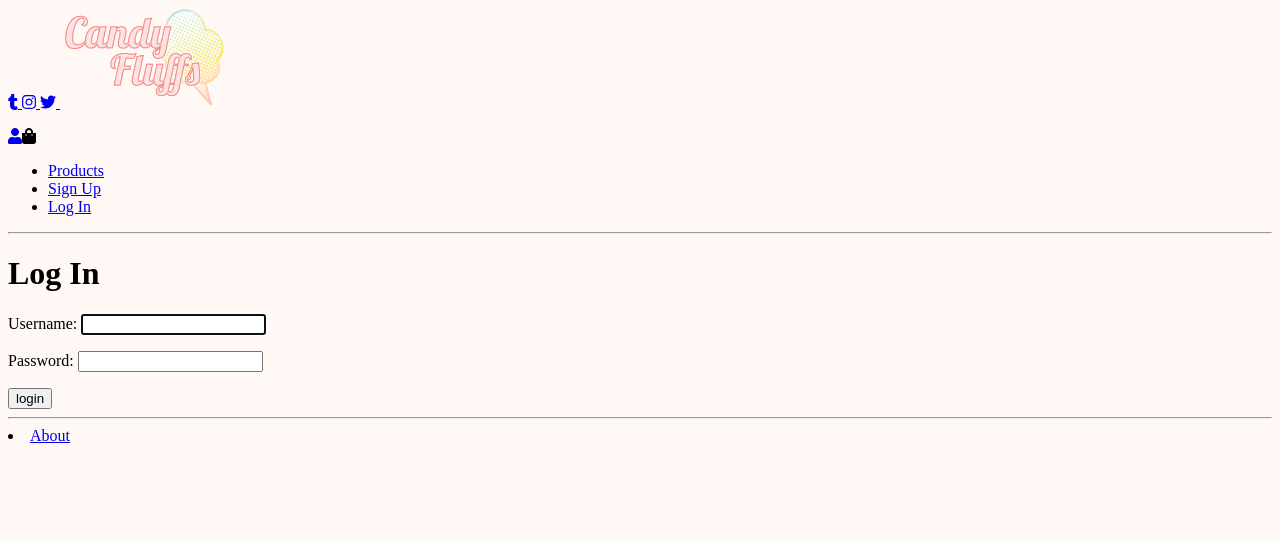
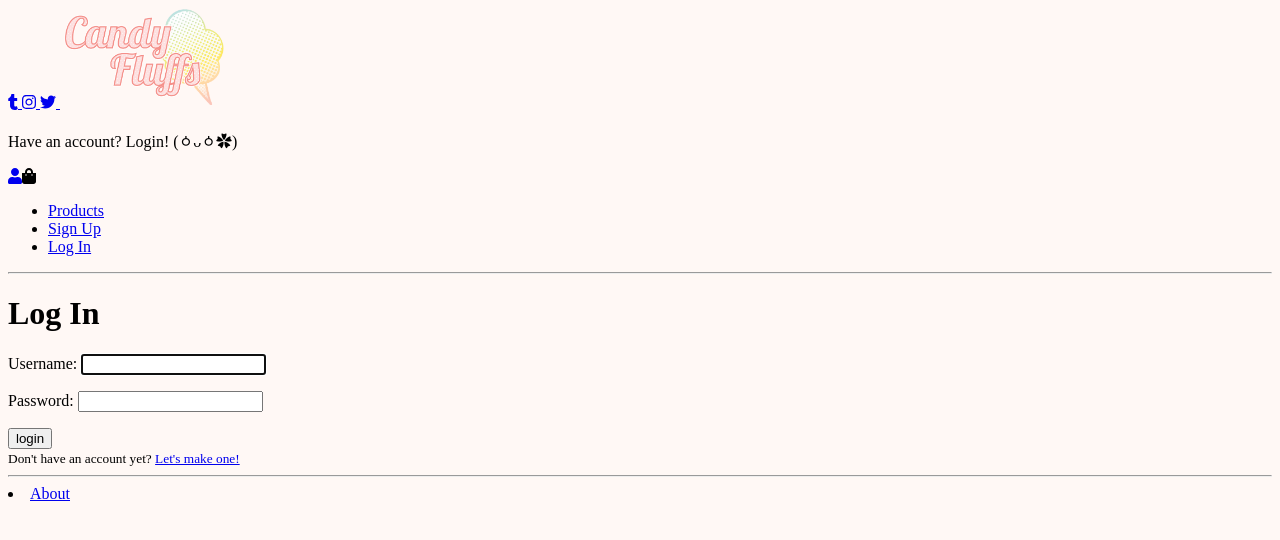
Before and after one commit to daleinen7/candyfluffsX, a Django app: page /accounts/login/ in a window 1280 px wide. Shown: the top 540 px of the page. Run offline with Django 3.2, Linux system fonts and the light colour scheme; some libraries are stand-ins or nearby versions.

Commit message:
added taglines and title and links

```diff
--- a/main_app/templates/registration/login.html
+++ b/main_app/templates/registration/login.html
@@ -1,12 +1,23 @@
 {% extends 'base.html' %}
+<!--  -->
+{% load static %}
+<!--  -->
+{% block title %}Login{% endblock %}
+<!--  -->
+{% block tagline %}
+<p>Have an account? Login! (ㆁᴗㆁ✿)</p>
+{% endblock %}
+<!--  -->
 {% block content %}
 
 <h1>Log In</h1>
 <form method="post" action="{% url 'login' %}">
-    {% csrf_token %}
-    {{ form.as_p }}
-    <input type="submit" class="btn" value="login">
-    <input type="hidden" name="next" value="{{ next }}">
-  </form>
-
+  {% csrf_token %} {{ form.as_p }}
+  <input type="submit" class="btn" value="login" />
+  <input type="hidden" name="next" value="{{ next }}" />
+</form>
+<small
+  >Don't have an account yet?
+  <a href="{% url 'signup' %}">Let's make one!</a></small
+>
 {% endblock %}
```
Also changed, not shown: main_app/templates/registration/signup.html (+16 -5 lines).
